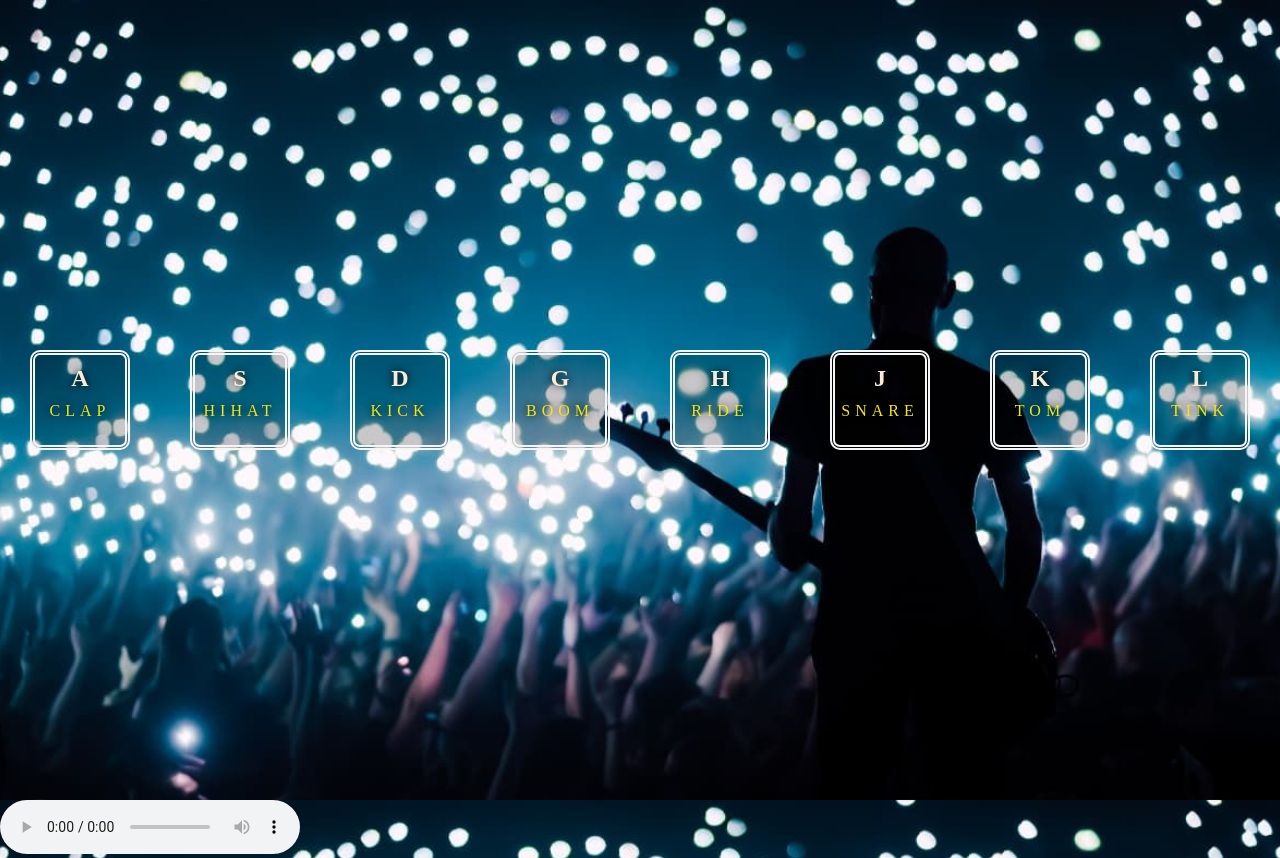
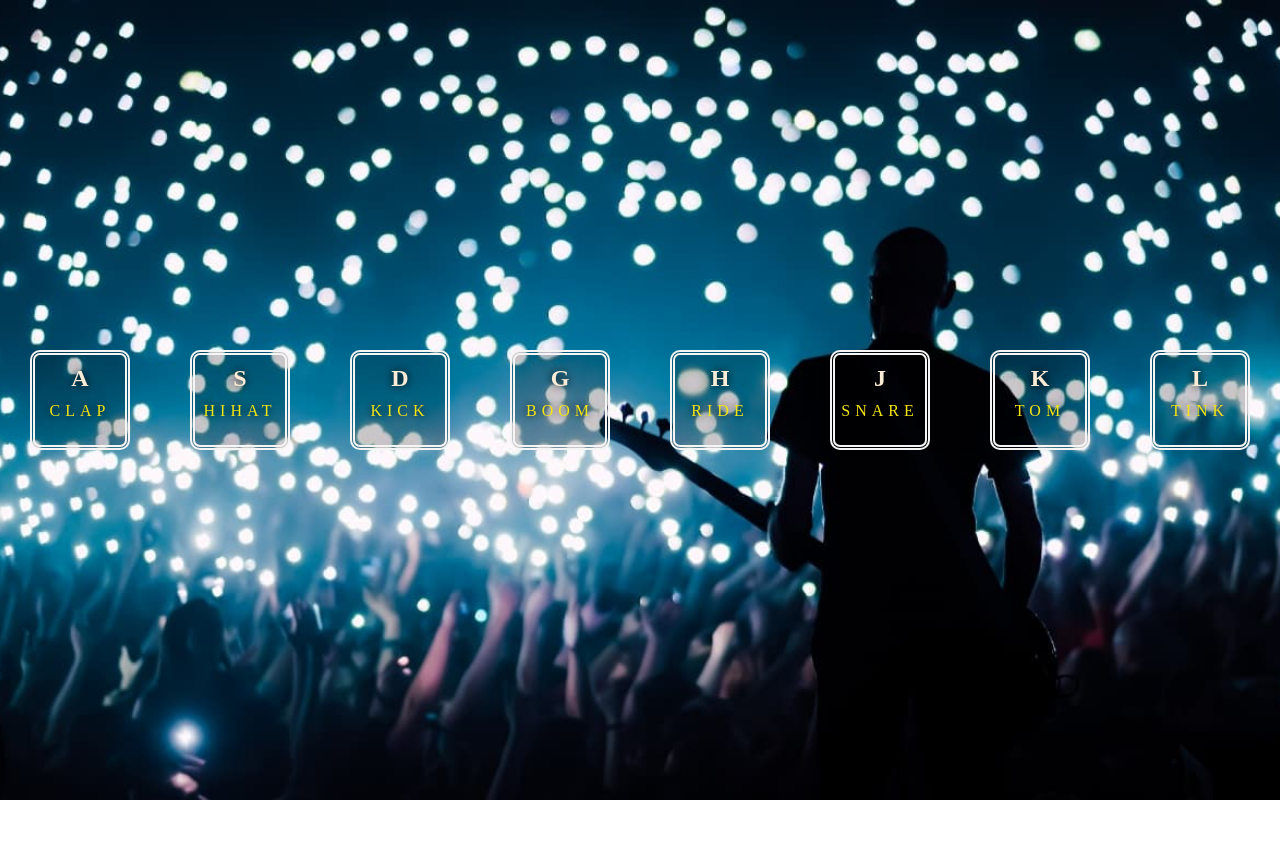
Before and after one commit to olynka/first-task1, a plain HTML site: page homework-10/index.html in a window 1280 px wide. After the commit the page ends 800 px from the top, so only its background shows below. Drawn offline with Linux system fonts and the light colour scheme.

Commit message:
cleaning

```diff
--- a/homework-10/colors.css
+++ b/homework-10/colors.css
@@ -1,7 +1,7 @@
 body{
     margin: 0;
     padding: 0;
-    background-image: url(/homework-10/picture/kontserti-dlya-tineidzherov-48b0307f-cefc-29b3-e32e-81fa033f324a.jpg);
+    background-image: url(picture/kontserti-dlya-tineidzherov-48b0307f-cefc-29b3-e32e-81fa033f324a.jpg);
     background-repeat: no-repeat;
     background-position: center center;
     background-attachment: fixed;
--- a/homework-10/index.html
+++ b/homework-10/index.html
@@ -12,10 +12,6 @@
 
     <div class='scene'></div>
 
-    <audio id="yourAudio"  controls autoplay  preload="auto">
-        <source src='sounds/error-126627.mp3' type='audio/wav' />
-    </audio>
-
     </div>
     <script src="script.js"></script>
 </body>
```
